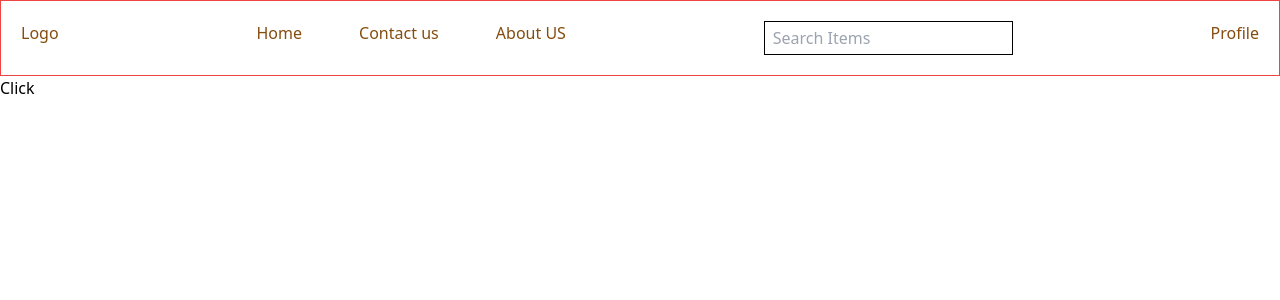
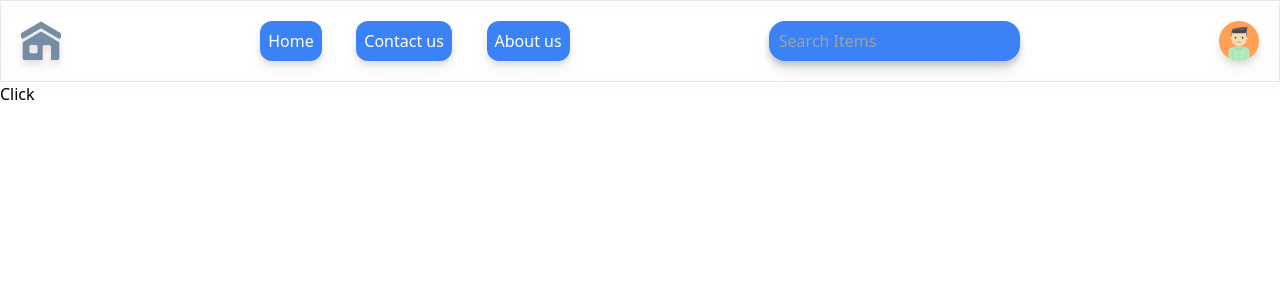
Before and after one commit to Masoom24/easy-farm, a React (Create React App) app: page /home in a window 1280 px wide. Shown: the top 300 px of the page. Built offline with nearby package versions, Linux system fonts and the light colour scheme.

Commit message:
Changes in header

```diff
--- a/src/header/Header.jsx
+++ b/src/header/Header.jsx
@@ -1,21 +1,23 @@
 import React from 'react';
 import {Link} from 'react-router-dom';
-import '../header/HeaderCSS';
+import homesvg from '../asset/Icons/homesvg.svg';
+import profilePNG from '../asset/Icons/profile.png'
+
 const Header = () =>{
     return(
         <>
 
-    <div className='flex justify-between p-5 border border-red-500 text-yellow-800'>
-        <div>Logo</div>
+    <div className='flex justify-between p-5 border drop-shadow-lg bg-mintcream-400 text-white'>
+        <div><img src={homesvg} alt="" className='w-10'/></div>
         <div className='flex justify-between w-1/4 clear-none list-none'>
-            <div><li className='headerUnderlineEffect hover:underline   hover:decoration-violet-900'><Link to='/home'>Home</Link></li></div>
-            <div>Contact us</div>
-            <div>About US</div>
+            <div><li className='drop-shado-lg transition ease-in-out delay-150 bg-blue-500 hover:-translate-y-1 hover:scale-110 hover:bg-indigo-500 duration-300 rounded-xl p-2'><Link to='/home'>Home</Link></li></div>
+            <div><li className='drop-shado-lg transition ease-in-out delay-150 bg-blue-500 hover:-translate-y-1 hover:scale-110 hover:bg-indigo-500 duration-300 rounded-xl p-2'><Link to='/contactUs'>Contact us</Link></li></div>
+            <div><li className='drop-shado-lg transition ease-in-out delay-150 bg-blue-500 hover:-translate-y-1 hover:scale-110 hover:bg-indigo-500 duration-300 rounded-xl p-2'><Link to='/aboutUs'>About us</Link></li></div>
         </div>
-        <div className='flex text-orange-500'>
-            <input type="search" name="" id="" className='border border-black px-2 py-1 focus:outline-0 hover:rounded-2xl' placeholder='Search Items'/>
+        <div className='flex text-white'>
+            <input type="search" name="" id="" className='border-2 border-blue-500 px-2 py-1 focus:outline-0 rounded-2xl bg-blue-500 drop-shadow-lg hover:bg-indigo-500' placeholder='Search Items'/>
         </div>
-        <div>Profile</div>
+        <div><img src={profilePNG} className='w-10 drop-shado-lg' alt="" /></div>
     </div>
 
         </>
```
Also changed, not shown: src/asset/Icons/profile.png (added).
